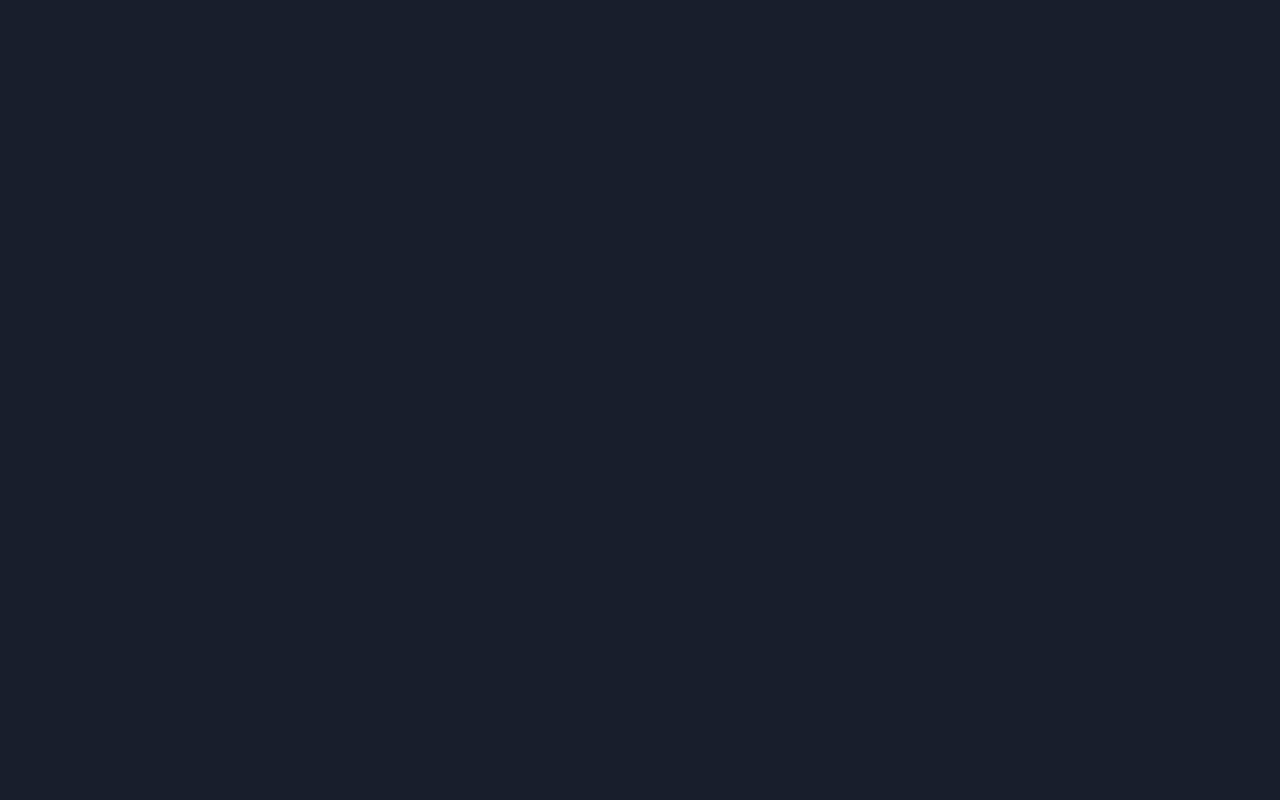
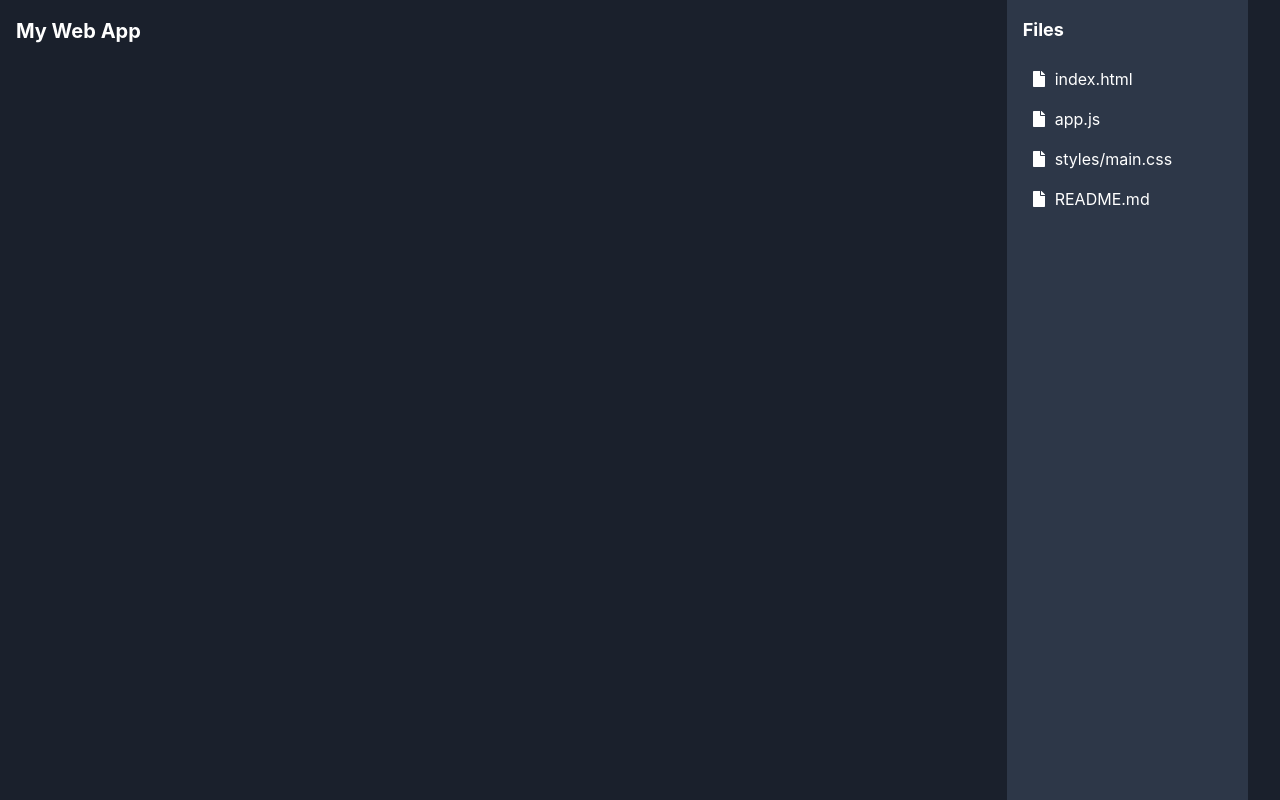
Before and after one commit to GPT-Engineer-App/code-editor-webapp, a React (Vite) app: page / in a window 1280 px wide. Built offline with nearby package versions, Linux system fonts and the light colour scheme.

Commit message:
The `Index` component has been updated to display the file explorer, header, and file content editor. It uses the `mockFiles` data to render the file list and display the selected file's content when clicked.
Prompt: Something broke. Nothing is shown on the frontend. Fix it.

```diff
--- a/src/pages/Index.jsx
+++ b/src/pages/Index.jsx
@@ -1,7 +1,54 @@
-import React from "react";
+import React, { useState } from "react";
+import { Box, Flex, Text } from "@chakra-ui/react";
+import { FaFile, FaFolder } from "react-icons/fa";
+import mockFiles from "../mockFiles";
 
 const Index = () => {
-  return <div>{}</div>;
+  const [selectedFile, setSelectedFile] = useState(null);
+
+  const handleFileClick = (fileName) => {
+    setSelectedFile(fileName);
+  };
+
+  return (
+    <Flex h="100vh">
+      {}
+      <Box bg="gray.800" w="100%" p={4}>
+        <Text fontSize="xl" fontWeight="bold" color="white">
+          My Web App
+        </Text>
+      </Box>
+
+      {}
+      <Box bg="gray.700" w="300px" p={4}>
+        <Text fontSize="lg" fontWeight="bold" mb={4} color="white">
+          Files
+        </Text>
+        {Object.keys(mockFiles).map((fileName) => (
+          <Flex key={fileName} alignItems="center" p={2} cursor="pointer" _hover={{ bg: "gray.600" }} onClick={() => handleFileClick(fileName)}>
+            {fileName.includes(".") ? <FaFile color="white" /> : <FaFolder color="white" />}
+            <Text ml={2} color="white">
+              {fileName}
+            </Text>
+          </Flex>
+        ))}
+      </Box>
+
+      {}
+      <Box flex={1} p={4}>
+        {selectedFile && (
+          <Box>
+            <Text fontSize="lg" fontWeight="bold" mb={4}>
+              {selectedFile}
+            </Text>
+            <Box p={4} bg="gray.100" borderRadius="md" color="black" whiteSpace="pre-wrap">
+              {mockFiles[selectedFile]}
+            </Box>
+          </Box>
+        )}
+      </Box>
+    </Flex>
+  );
 };
 
 export default Index;
```
